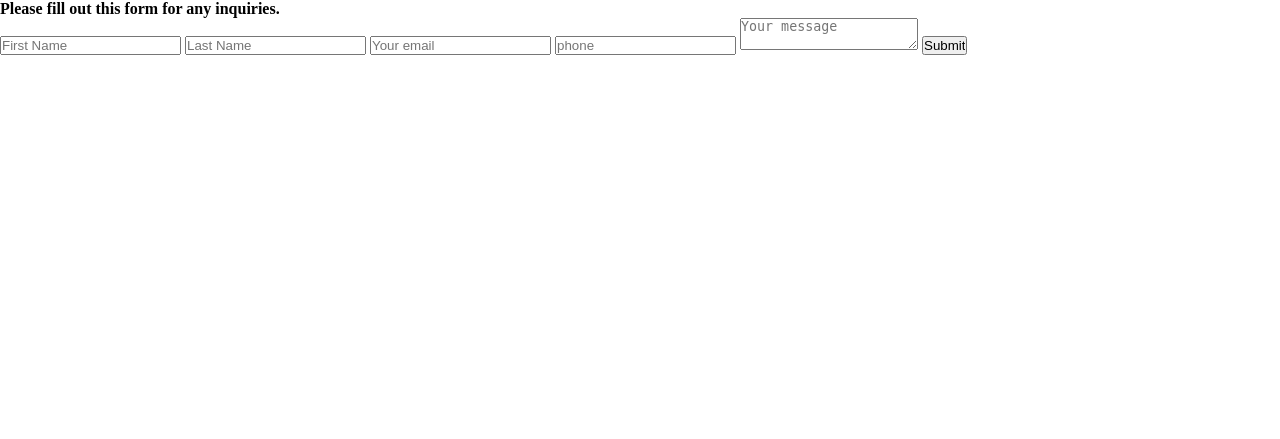
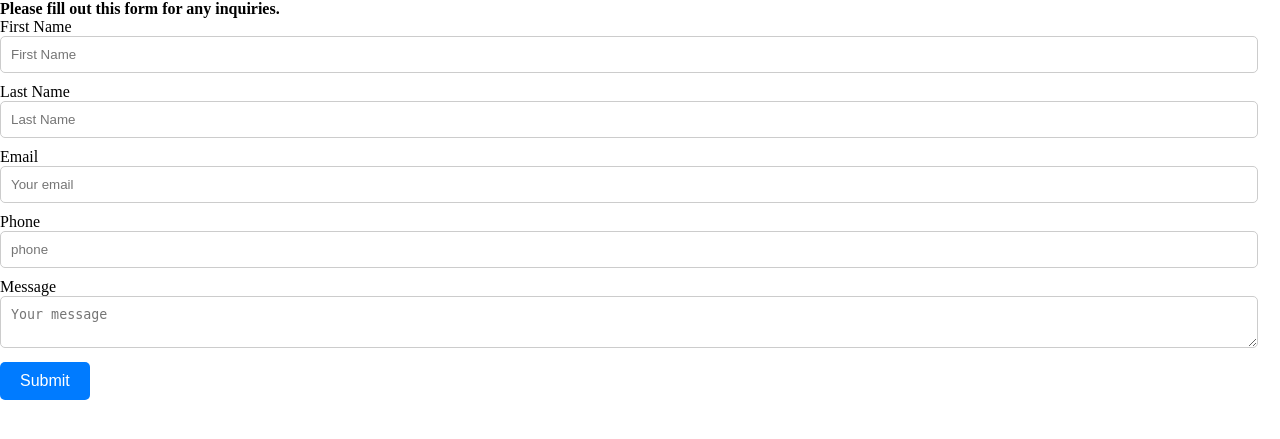
Before and after one commit to dniyomukiza/communityai, a Flask app: page /contact in a window 1280 px wide. Shown: the part 208-647 px from the top of the page. Run offline with Flask 3, Linux system fonts and the light colour scheme.

Commit message:
changed contact styles

```diff
--- /dev/null
+++ b/technow/static/css/contact.css
@@ -0,0 +1,24 @@
+.form-input {
+    width: calc(100% - 22px);
+    padding: 10px;
+    margin-bottom: 10px;
+    border-radius: 5px;
+    border: 1px solid #ccc;
+    box-sizing: border-box;
+}
+
+input[type="submit"].btn {
+    display: inline-block;
+    padding: 10px 20px;
+    border: none;
+    background-color: #007bff;
+    color: #fff;
+    text-decoration: none;
+    font-size: 16px;
+    cursor: pointer;
+    border-radius: 5px;
+}
+
+input[type="submit"].btn:hover {
+    background-color: #0056b3;
+}
--- a/technow/templates/contact.html
+++ b/technow/templates/contact.html
@@ -1,17 +1,20 @@
-{%extends "parent.html"%}
-{%block content%}
+{% extends "parent.html" %}
+{% block content %}
+<link rel="stylesheet" href="{{ url_for('static', filename='css/contact.css') }}">
 <strong><p> Please fill out this form for any inquiries.</p></strong>
-      <form method="POST" action="">
-            {{ form.csrf_token }}
-            {{ form.hidden_tag()}}
-            {{ form.firstName}}
-            {{ form.lastName}}
-            {{ form.email}}
-            {{ form.phone}}
-            {{ form.message}}
-            {{form.submit }}
-
-      </form>
-
-
-{%endblock content%}
+<form method="POST" action="" class="login-container">
+    {{ form.csrf_token }}
+    {{ form.hidden_tag() }}
+    {{ form.firstName.label }}
+    {{ form.firstName(class="form-input") }}
+    {{ form.lastName.label }}
+    {{ form.lastName(class="form-input") }}
+    {{ form.email.label }}
+    {{ form.email(class="form-input") }}
+    {{ form.phone.label }}
+    {{ form.phone(class="form-input") }}
+    {{ form.message.label }}
+    {{ form.message(class="form-input") }}
+    {{ form.submit(class="btn") }}
+</form>
+{% endblock content %}
```
